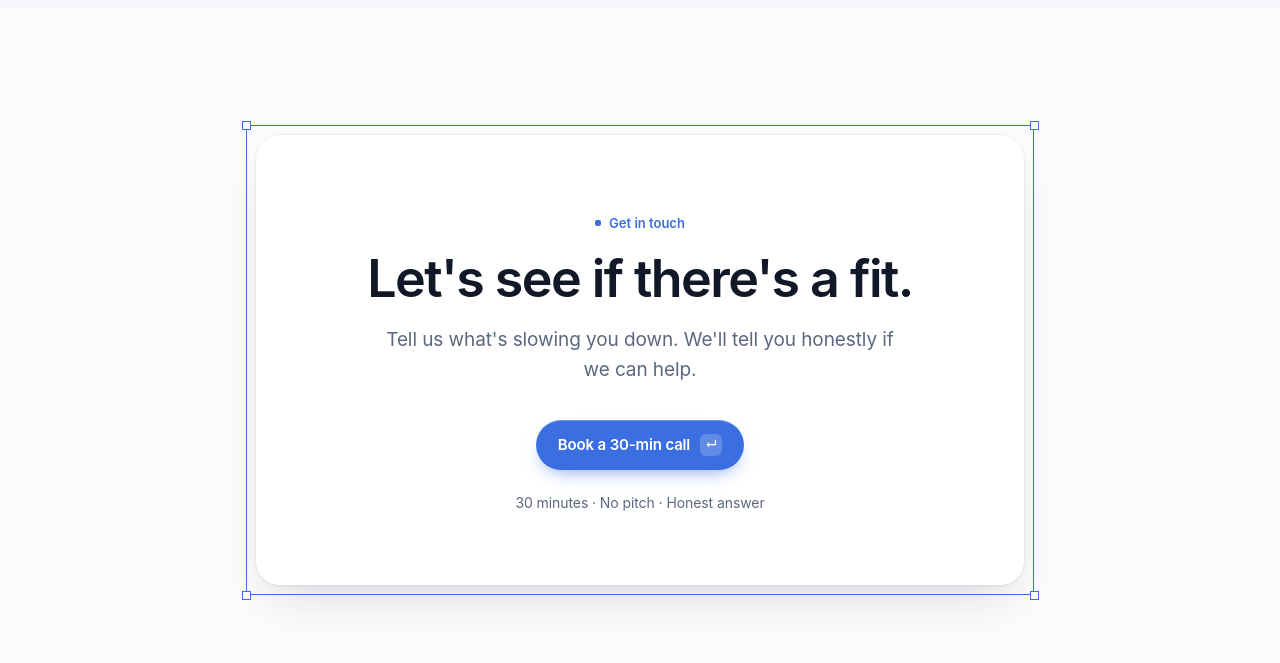
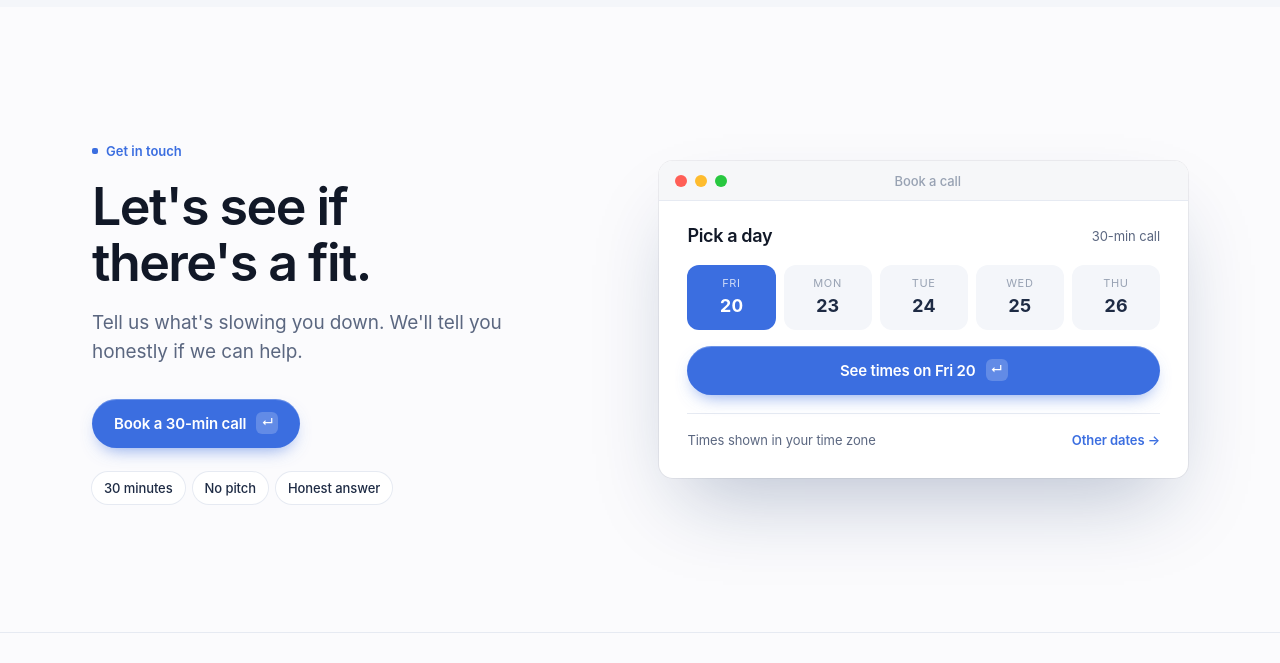
Before and after one commit to flovoai/flovoai, a plain HTML site: page index.html in a window 1280 px wide. Shown: the part 4850-5513 px from the top of the page. Drawn offline with Linux system fonts and the light colour scheme.

Commit message:
Turn the contact section into a booking window
The heading and button sit beside an app window that shows the next
five working days, worked out from today. Picking a day opens Cal.com on
that date (via ?date=), where the real times show; no made-up times are
displayed. The old "30 minutes · No pitch · Honest answer" line becomes
three small pills. Without JavaScript the day picker hides and the
window links straight to the booking page.

Co-Authored-By: Claude Opus 5.5 <noreply@anthropic.com>

```diff
--- a/home.css
+++ b/home.css
@@ -378,10 +378,31 @@ mark { background: linear-gradient(transparent 10%, rgba(59, 110, 224, .17) 10%,
 .flow-window.in-view .fv-fill, .flow-window.revealed .fv-fill, .no-motion .flow-window .fv-fill { stroke-dashoffset: 123; transition: stroke-dashoffset 1.6s var(--ease) .2s; }
 .flow-window.in-view .bar i, .flow-window.revealed .bar i, .no-motion .flow-window .bar i { transform: none; transition: transform 1.1s var(--ease) .4s; }
 
-/* ---------- Contact ---------- */
-.contact { max-width: 48rem; margin: 0 auto; text-align: center; background: #fff; border-radius: 1.5rem; padding: clamp(3rem, 7vw, 4.5rem) clamp(1.5rem, 5vw, 3rem); box-shadow: var(--shadow-md); }
-.contact p { font-size: 1.1875rem; color: var(--text-soft); max-width: 33rem; margin: 1.125rem auto 0; }
-.contact-meta { margin-top: 1.375rem; font-size: .875rem; color: var(--text-soft); }
+/* ---------- Contact: a booking window ---------- */
+.book { display: grid; grid-template-columns: 1fr 1.05fr; gap: 4rem; align-items: center; }
+.book-copy p { color: var(--text-soft); font-size: 1.1875rem; margin: 1rem 0 2rem; max-width: 26rem; }
+.book-facts { display: flex; gap: .5rem; flex-wrap: wrap; margin-top: 1.5rem; }
+.book-facts li { font-size: .8125rem; font-weight: 500; background: #fff; box-shadow: 0 0 0 1px var(--line); padding: .375rem .75rem; border-radius: 99px; }
+.cal { padding: 1.5rem 1.75rem 1.75rem; }
+.cal-head { display: flex; justify-content: space-between; align-items: center; margin-bottom: 1.125rem; }
+.cal-head h3 { font-size: 1.125rem; margin: 0; }
+.cal-head span { font-size: .8125rem; color: var(--text-soft); }
+.cal-days { display: grid; grid-template-columns: repeat(5, 1fr); gap: .5rem; }
+.cal-day {
+  border: 0; font: inherit; background: var(--tint); border-radius: .75rem; padding: .625rem 0; text-align: center; cursor: pointer; color: var(--text);
+  -webkit-tap-highlight-color: transparent; transition: background-color .2s var(--ease-out), color .2s var(--ease-out), transform .12s var(--ease-out);
+}
+.cal-day small { display: block; font-size: .6875rem; color: var(--faint); text-transform: uppercase; letter-spacing: .06em; }
+.cal-day b { font-size: 1.125rem; font-variant-numeric: tabular-nums; }
+.cal-day:hover { background: #EAEEF5; }
+.cal-day[aria-pressed="true"] { background: var(--blue); color: #fff; }
+.cal-day[aria-pressed="true"] small { color: rgba(255, 255, 255, .75); }
+.cal-day:active { transform: scale(.96); transition-duration: 0s; }
+.cal-go { width: 100%; justify-content: center; margin-top: 1rem; }
+.cal-foot { margin-top: 1.125rem; padding-top: 1rem; border-top: 1px solid var(--line); display: flex; justify-content: space-between; align-items: center; gap: 1rem; font-size: .8125rem; color: var(--text-soft); flex-wrap: wrap; }
+.cal-foot a { color: var(--blue); font-weight: 600; }
+/* Without JavaScript there are no days to pick, so the window just links to the booking page */
+.cal-days:empty { display: none; }
 
 /* ---------- Footer ---------- */
 .footer { padding: 2.25rem 0 2.75rem; border-top: 1px solid var(--line); }
@@ -426,7 +447,7 @@ mark { background: linear-gradient(transparent 10%, rgba(59, 110, 224, .17) 10%,
   .js .flow-window .fv-fill { stroke-dashoffset: 123; transition: none !important; }
   .pane, .pane[hidden], .seg-thumb { transition: none; }
   .pane[hidden] { transform: none; filter: none; }
-  .btn-arrow, .btn, .nav-cta, .nav-score, .nav-score-icon .f, .svc-chev { transition: none; }
+  .btn-arrow, .btn, .nav-cta, .nav-score, .nav-score-icon .f, .svc-chev, .cal-day { transition: none; }
   .btn:active, .nav-cta:active, .nav-score:active { transform: none; }
 }
 /* Reduced transparency: solid navigation */
@@ -436,7 +457,7 @@ mark { background: linear-gradient(transparent 10%, rgba(59, 110, 224, .17) 10%,
 /* Increased contrast: defined edges and stronger secondary text */
 @media (prefers-contrast: more) {
   :root { --text-soft: #39445A; --faint: #5B6780; --line: #9AA8C0; }
-  .svc-list, .stat, .chat, .checklist, .hero-card, .quote-card, .contact, .window { box-shadow: 0 0 0 1px var(--navy); }
+  .svc-list, .stat, .chat, .checklist, .hero-card, .quote-card, .window { box-shadow: 0 0 0 1px var(--navy); }
   .nav { background: #fff; border-bottom: 1px solid var(--navy); }
 }
 
@@ -451,7 +472,10 @@ mark { background: linear-gradient(transparent 10%, rgba(59, 110, 224, .17) 10%,
   .fig { padding-left: 1.375rem; padding-right: 0; }
   .fig-main { grid-column: 1 / -1; border-left: 0; padding-left: 0; }
   .fig:nth-child(2) { border-left: 0; padding-left: 0; }
-  .pane, .case-grid, .flow-tile { grid-template-columns: 1fr; }
+  .pane, .case-grid, .flow-tile, .book { grid-template-columns: 1fr; }
+  .book { gap: 2.5rem; text-align: center; }
+  .book-copy p { margin-left: auto; margin-right: auto; }
+  .book-facts { justify-content: center; }
   .case-grid { gap: 2rem; }
   .quote-card { rotate: none; }
   .flow-tile { gap: 2.5rem; }
@@ -469,7 +493,9 @@ mark { background: linear-gradient(transparent 10%, rgba(59, 110, 224, .17) 10%,
   .quote-head { flex-wrap: wrap; }
   .score-body { grid-template-columns: 1fr; justify-items: center; padding: 1.75rem; }
   .score-bars { width: 100%; }
-  .flow-tile .btn { width: 100%; justify-content: center; }
+  .flow-tile .btn, .book-copy .btn { width: 100%; justify-content: center; }
+  .cal { padding: 1.25rem; }
+  .cal-days { gap: .375rem; }
   .stat b { font-size: 2.125rem; min-width: 6rem; }
   .fig strong { font-size: 1.5rem; }
   .svc-item summary { grid-template-columns: auto 1fr auto; padding: 1.125rem 1.25rem; gap: .875rem; }
--- a/index.html
+++ b/index.html
@@ -269,16 +269,22 @@
 
     <!-- CONTACT -->
     <section id="contact" class="sec">
-      <div class="wrap">
-        <div class="contact selected">
-          <i class="handle tl" aria-hidden="true"></i><i class="handle tr" aria-hidden="true"></i><i class="handle bl" aria-hidden="true"></i><i class="handle br" aria-hidden="true"></i>
+      <div class="wrap book">
+        <div class="book-copy">
           <div class="kicker">Get in touch</div>
           <h2>Let's see if there's a fit.</h2>
           <p>Tell us what's slowing you down. We'll tell you honestly if we can help.</p>
-          <div class="hero-cta">
-            <a class="btn btn-primary" href="https://cal.com/flovoai/30min" target="_blank" rel="noopener">Book a 30-min call <span class="btn-arrow" aria-hidden="true">↵</span></a>
+          <a class="btn btn-primary" href="https://cal.com/flovoai/30min" target="_blank" rel="noopener">Book a 30-min call <span class="btn-arrow" aria-hidden="true">↵</span></a>
+          <ul class="book-facts"><li>30 minutes</li><li>No pitch</li><li>Honest answer</li></ul>
+        </div>
+        <div class="window book-window">
+          <div class="titlebar" aria-hidden="true"><i></i><i></i><i></i><em>Book a call</em></div>
+          <div class="cal">
+            <div class="cal-head"><h3>Pick a day</h3><span>30-min call</span></div>
+            <div class="cal-days" id="calDays" role="group" aria-label="Choose a day for your call"></div>
+            <a class="btn btn-primary cal-go" id="calGo" href="https://cal.com/flovoai/30min" target="_blank" rel="noopener">See available times <span class="btn-arrow" aria-hidden="true">↵</span></a>
+            <div class="cal-foot"><span>Times shown in your time zone</span><a href="https://cal.com/flovoai/30min" target="_blank" rel="noopener">Other dates →</a></div>
           </div>
-          <div class="contact-meta">30 minutes · No pitch · Honest answer</div>
         </div>
       </div>
     </section>
--- a/script.js
+++ b/script.js
@@ -27,7 +27,7 @@ document.addEventListener('DOMContentLoaded', function () {
   var reduceMotion = window.matchMedia('(prefers-reduced-motion: reduce)').matches;
   var revealSelectors = [
     '.sec-head > *', '.seg', '.panes', '.window', '.quote-card', '.stat',
-    '.svc-list', '.timeline', '.flow-copy > *', '.contact'
+    '.svc-list', '.timeline', '.flow-copy > *', '.book-copy > *'
   ];
   var STAGGER = reduceMotion ? 0 : 80;
 
@@ -78,6 +78,41 @@ document.addEventListener('DOMContentLoaded', function () {
       svcItems.forEach(function (o) { if (o !== d) o.open = false; });
     });
   });
+
+  // ── Booking window: the next five working days ───────────────────────────
+  // Picking a day opens Cal.com on that date, where the real times show.
+  var calDays = document.getElementById('calDays');
+  var calGo = document.getElementById('calGo');
+  if (calDays && calGo) {
+    var BOOK_URL = 'https://cal.com/flovoai/30min';
+    var dayName = new Intl.DateTimeFormat('en-GB', { weekday: 'short' });
+    var dayLong = new Intl.DateTimeFormat('en-GB', { weekday: 'long', day: 'numeric', month: 'long' });
+    var iso = function (d) {
+      return d.getFullYear() + '-' + String(d.getMonth() + 1).padStart(2, '0') + '-' + String(d.getDate()).padStart(2, '0');
+    };
+    var pick = function (btn) {
+      calDays.querySelectorAll('.cal-day').forEach(function (b) { b.setAttribute('aria-pressed', b === btn ? 'true' : 'false'); });
+      calGo.href = BOOK_URL + '?date=' + btn.dataset.date;
+      calGo.firstChild.nodeValue = 'See times on ' + btn.dataset.short + ' ';
+    };
+    var d = new Date();
+    d.setHours(12, 0, 0, 0);
+    for (var added = 0; added < 5;) {
+      d.setDate(d.getDate() + 1);
+      if (d.getDay() === 0 || d.getDay() === 6) continue;
+      var btn = document.createElement('button');
+      btn.type = 'button';
+      btn.className = 'cal-day';
+      btn.dataset.date = iso(d);
+      btn.dataset.short = dayName.format(d) + ' ' + d.getDate();
+      btn.setAttribute('aria-label', dayLong.format(d));
+      btn.innerHTML = '<small>' + dayName.format(d) + '</small><b>' + d.getDate() + '</b>';
+      btn.addEventListener('click', function () { pick(this); });
+      calDays.appendChild(btn);
+      added++;
+    }
+    pick(calDays.firstChild);
+  }
 
   // ── Wayfinding: highlight the nav link for the section in view ───────────
   var navLinks = Array.prototype.slice.call(document.querySelectorAll('.nav-link[href^="#"]'));
```
